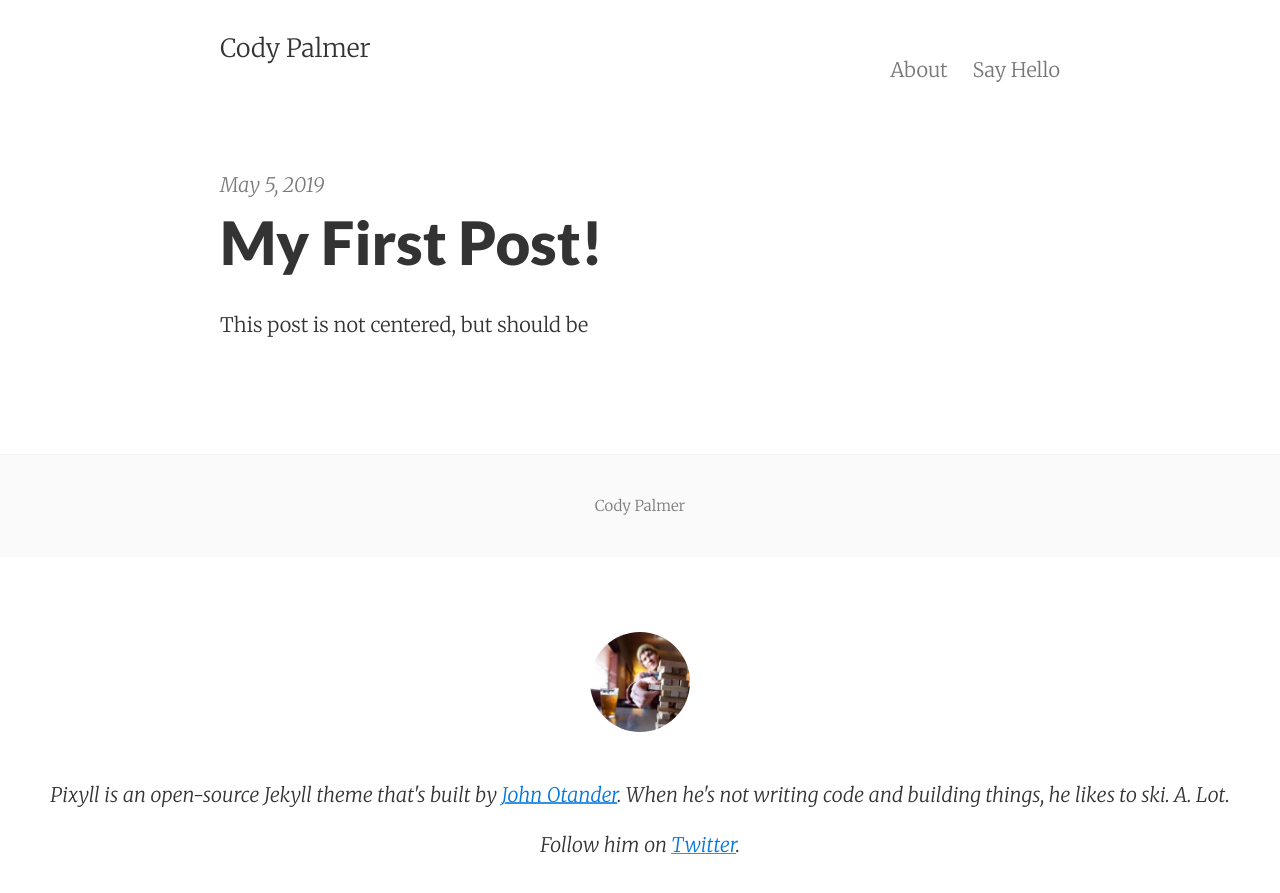
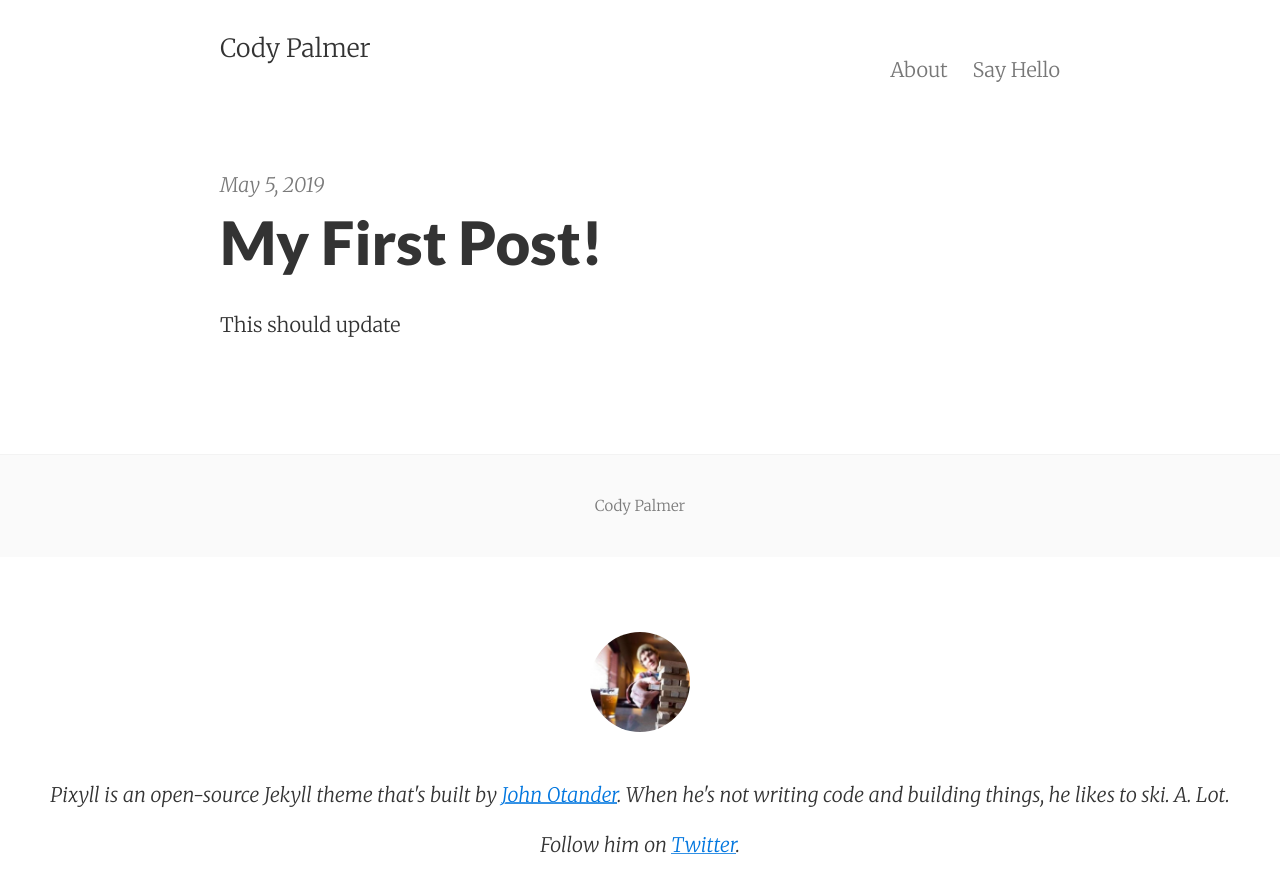
Before and after one commit to palmerco/web_server, a Jekyll site: the page built from index.html, in a window 1280 px wide. Shown: the top 893 px of the page. Built offline with Jekyll 4.4.1, drawn with Linux system fonts in a browser that asks for light colours; nearby versions of some CDN libraries; the list of posts is cut into pages by our own code.

Commit message:
updating post

```diff
--- a/_posts/2019-05-05-My-First-Post.md
+++ b/_posts/2019-05-05-My-First-Post.md
@@ -2,7 +2,7 @@
 layout: post
 title: My First Post!
 date: 2019-05-05 19:22
-summary: This post is not centered, but should be
+summary: This should update
 categories: jekyll pixyll
 permalink: "/:title/"
 ---
```
